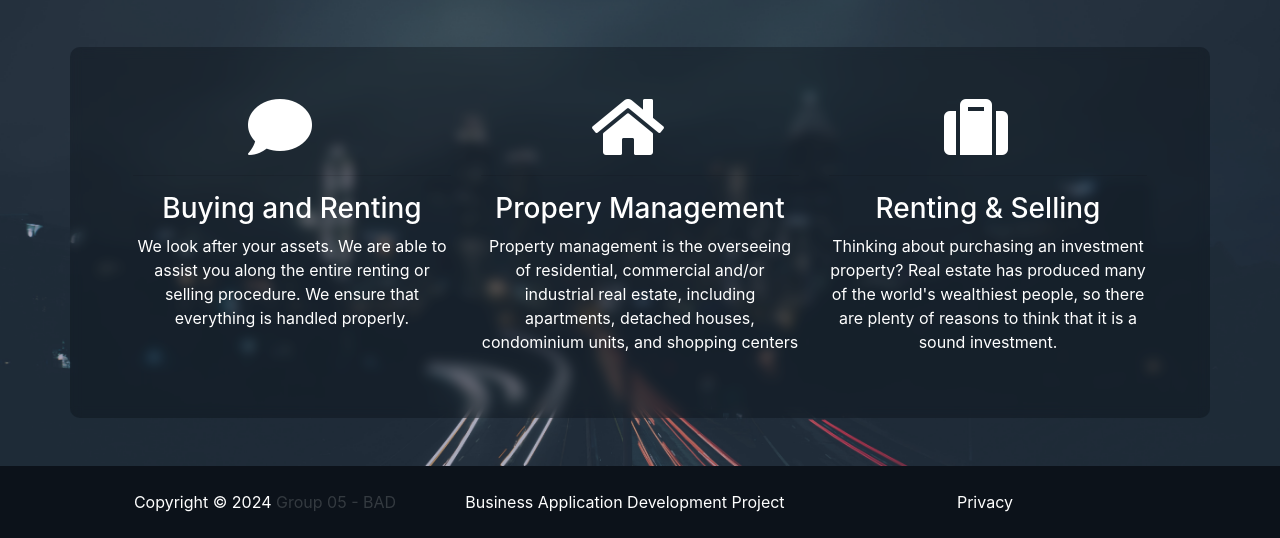
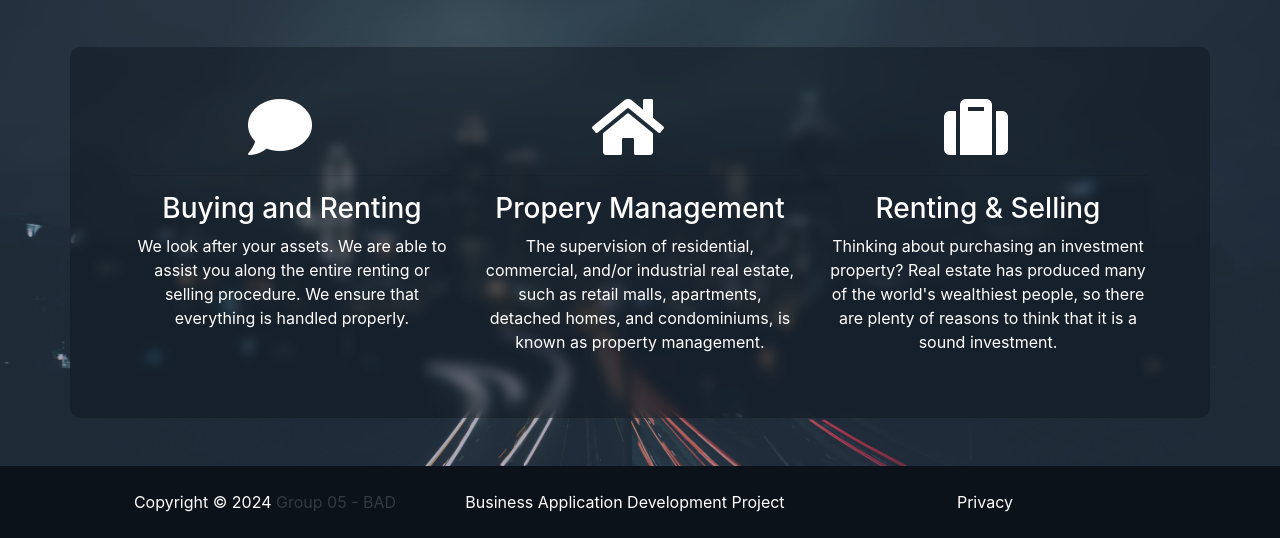
Before and after one commit to R3dkiller/BAD_Group05_Project, a Django app: page /en/ in a window 1280 px wide. Shown: the part 3964-4502 px from the top of the page. Run offline with Django 3.2, Linux system fonts and the light colour scheme; data comes from the database, SQL or seed files in the repository; some libraries are stand-ins or nearby versions.

Commit message:
Update index.html

```diff
--- a/templates/core/index.html
+++ b/templates/core/index.html
@@ -236,7 +236,7 @@ Services offered: renting, selling, buying, consultation and way more."/>
         <hr>
         <h3>{{ _("Propery Management") }}</h3>
         <p>
-          {{ _("Property management is the overseeing of residential, commercial and/or industrial real estate, including apartments, detached houses, condominium units, and shopping centers") }}
+          {{ _("The supervision of residential, commercial, and/or industrial real estate, such as retail malls, apartments, detached homes, and condominiums, is known as property management.") }}
         </p>
       </div>
       <div class="col-12 col-md-6 col-xl-4">
```
